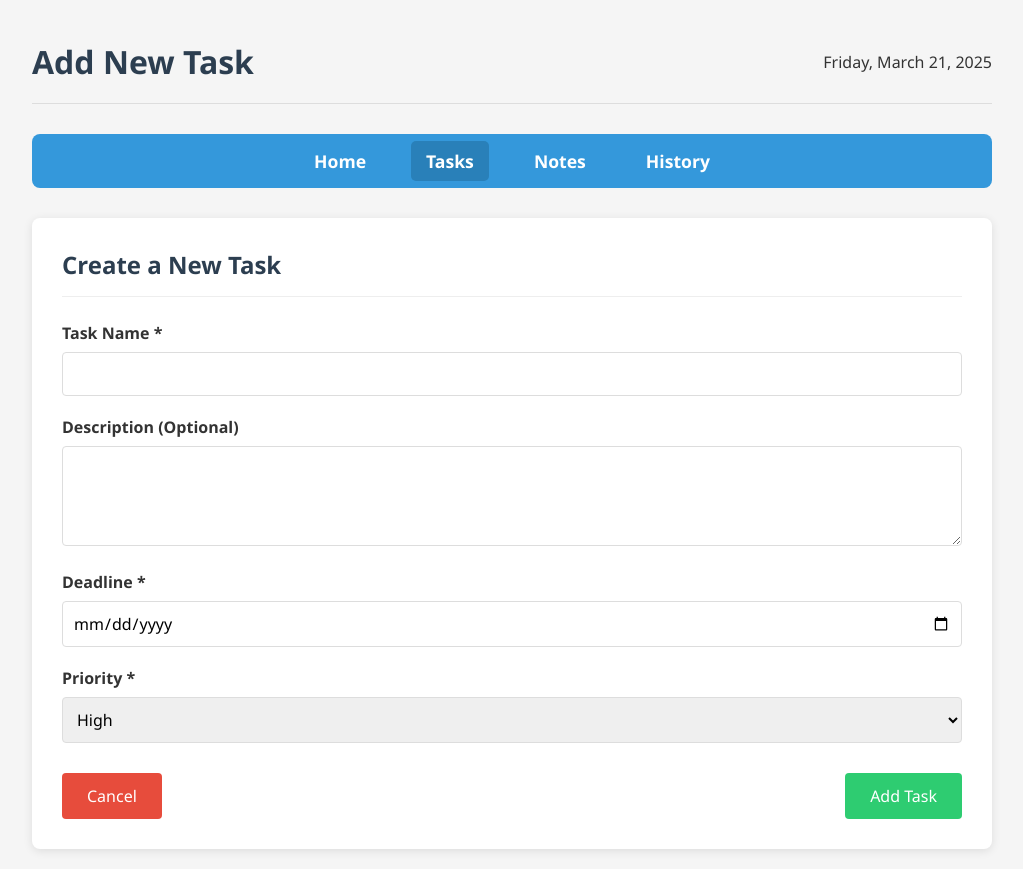
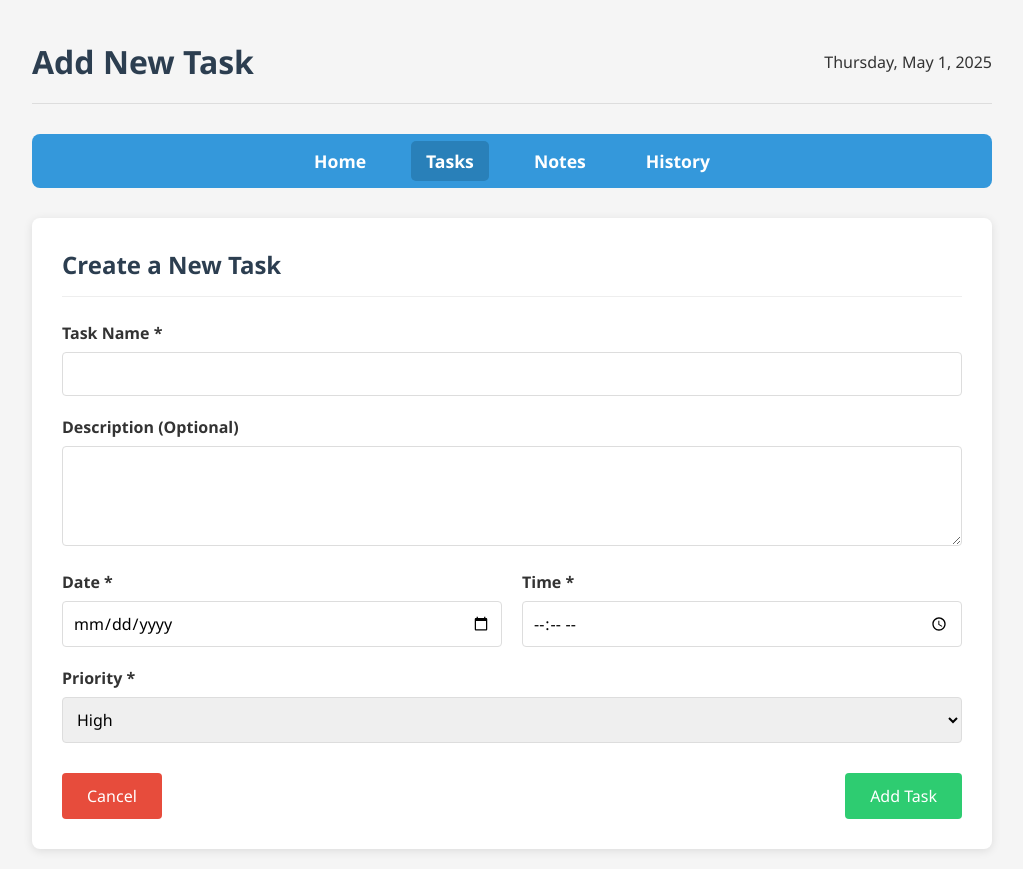
Before and after one commit to AbhijithSriram/Student-Planner, a plain HTML site: page new-task.html in a window 1280 px wide. Shown: the whole page, without its empty margins (128-1151 px from the left). Drawn offline with Linux system fonts and the light colour scheme.

Commit message:
Updated new-task.html for JavaScript

```diff
--- a/new-task.html
+++ b/new-task.html
@@ -96,7 +96,8 @@
         input[type="text"],
         textarea,
         select,
-        input[type="date"] {
+        input[type="date"],
+        input[type="time"] {
             width: 100%;
             padding: 10px;
             border: 1px solid #ddd;
@@ -107,6 +108,15 @@
         textarea {
             min-height: 100px;
             resize: vertical;
+        }
+
+        .date-time-container {
+            display: flex;
+            gap: 20px;
+        }
+
+        .date-time-container .form-group {
+            flex: 1;
         }
 
         .button-group {
@@ -177,9 +187,16 @@
                     <textarea id="task-description" name="task-description"></textarea>
                 </div>
 
-                <div class="form-group">
-                    <label for="task-deadline">Deadline *</label>
-                    <input type="date" id="task-deadline" name="task-deadline" required>
+                <div class="date-time-container">
+                    <div class="form-group">
+                        <label for="task-deadline">Date *</label>
+                        <input type="date" id="task-deadline" name="task-deadline" required>
+                    </div>
+
+                    <div class="form-group">
+                        <label for="task-time">Time *</label>
+                        <input type="time" id="task-time" name="task-time" required>
+                    </div>
                 </div>
 
                 <div class="form-group">
@@ -197,5 +214,7 @@
             </form>
         </div>
     </div>
+
+    <script src="app.js"></script>
 </body>
 </html>
```
